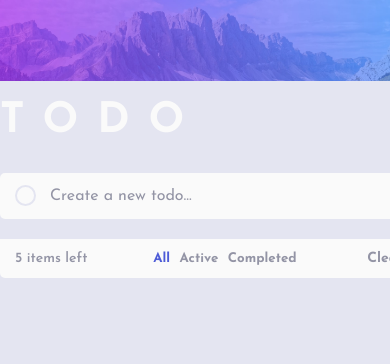
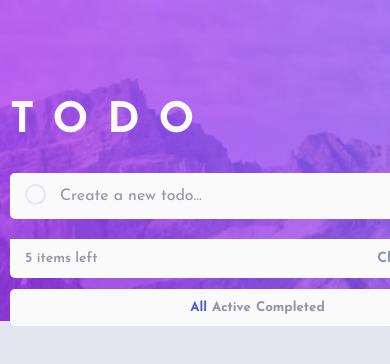
Before and after one commit to Leandro-Pinho/todo-app-main, a plain HTML site: page index.html in a window 390 px wide. Shown: the top 364 px of the page. Drawn offline with Linux system fonts and the light colour scheme.

Commit message:
adicionando responsividade

```diff
--- a/index.html
+++ b/index.html
@@ -43,8 +43,8 @@
         <div class="length-items">5 items left</div>
         <div class="filters">
           <button data-filter="all" class="filter-btn active">All</button>
-          <button data-filter="completed" class="filter-btn">Active</button>
-          <button data-filter="not-completed" class="filter-btn">Completed</button>
+          <button data-filter="not-completed" class="filter-btn">Active</button>
+          <button data-filter="completed" class="filter-btn">Completed</button>
         </div>
         <div class="delete-items">Clear Completed</div>
       </div>
--- a/script.js
+++ b/script.js
@@ -69,8 +69,8 @@ const renderTasks = (filter = "all") => {
       renderTasks(filter);
     });
 
-    itemsLength.innerText = `${tasks.length} items left`;
-    //   console.log((tasks.length) == (filter === "not-completed"));
+    itemsLength.innerText = (tasks.length > 0 ) ? `${tasks.length} items left` : `0 items left`;
+
     taskItem.appendChild(checkbox);
     taskItem.appendChild(taskTextEl);
     taskItem.appendChild(removeBtn);
--- a/style.css
+++ b/style.css
@@ -19,7 +19,7 @@ body {
 
   background-image: url("./images/bg-desktop-light.jpg");
   background-repeat: no-repeat;
-  background-size: 100%;
+  background-size: 1540px;
 
   color: var(--Very-Dark-Grayish-Blue);
   background-color: var(--bg-color);
@@ -42,7 +42,7 @@ body.dark {
 
   background-image: url("./images/bg-desktop-dark.jpg");
   background-repeat: no-repeat;
-  background-size: 100%;
+  background-size: 1540px;
 
   background-color: var(--bg-color);
 }
@@ -51,7 +51,7 @@ header nav {
   display: flex;
   justify-content: space-between;
   width: 500px;
-  margin-top: 100px;
+  margin: 100px 10px 0px;
 }
 
 header nav h1 {
@@ -96,7 +96,7 @@ header nav img {
   border: 2px solid var(--checked-color);
   position: absolute;
   left: 15px;
-  top: 12px;
+  top: 11px;
   z-index: 10;
 }
 
@@ -121,6 +121,7 @@ header nav img {
 }
 
 /* list   */
+
 .list-container li {
   list-style: none;
 
@@ -130,7 +131,7 @@ header nav img {
 
   align-items: center;
 
-  padding: 15px 20px 15px 15px;
+  padding: 13px 20px 13px 15px;
   /* color: var(--Very-Dark-Grayish-Blue); */
   font-weight: 600;
   color: var(--Very-Dark-Grayish-Blue-text);
@@ -153,7 +154,8 @@ header nav img {
   background: transparent;
 
   font-size: 20px;
-  color: #c6c1c1;
+  color: var(--checked-color);
+  cursor: pointer;
 }
 
 .list-container li:nth-child(1) {
@@ -222,3 +224,30 @@ header nav img {
 .menu-filter button.filter-btn.active {
   color: rgb(77, 91, 215);
 }
+
+@media (max-width: 575px) {
+  .menu-filter {
+    position: relative;
+    padding: 12px 0;
+  }
+
+  .menu-filter .length-items,
+  .delete-items {
+    padding: 0 15px;
+  }
+
+  .filters {
+    position: absolute;
+
+    display: flex;
+    width: 500px;
+    justify-content: center;
+    border-radius: 5px;
+    padding: 12px ;
+    top: 50px;
+
+    background-color: var(--Very-Dark-Desaturated-Blue);
+
+    color: var(--Dark-Grayish-Blue);
+  }
+}
```
